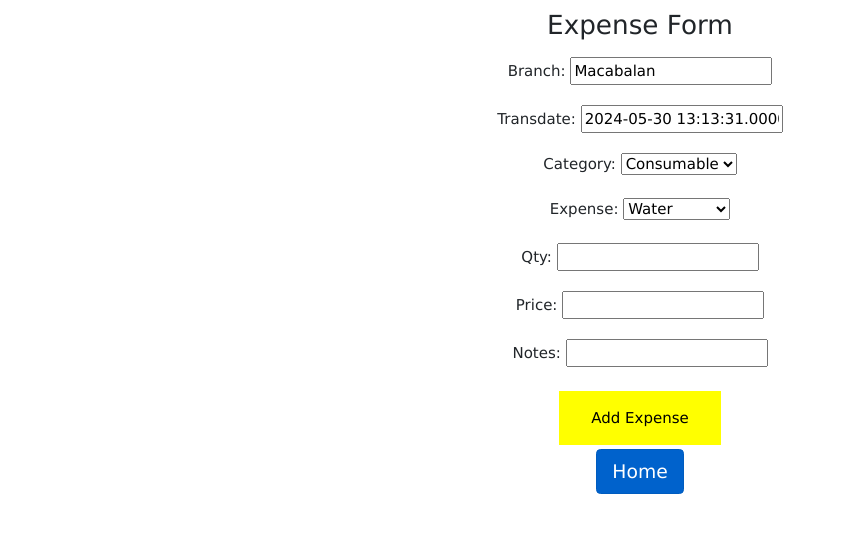
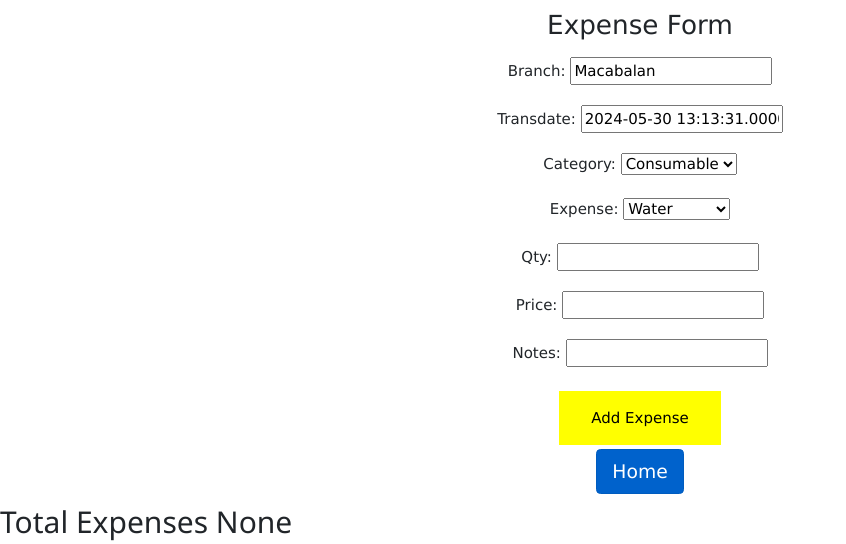
Before and after one commit to Jijiluzana225/lugawan, a Django app: page /expense/ in a window 1280 px wide. Shown: the top 544 px of the page, without its empty margins (0-846 px from the left). Run offline with Django 5.2, Linux system fonts and the light colour scheme; data that the repository does not hold is empty; some libraries are stand-ins or nearby versions.

Commit message:
Update expenseform.html
sss

```diff
--- a/lugawan/templates/expenseform.html
+++ b/lugawan/templates/expenseform.html
@@ -39,8 +39,9 @@ input[type=button], input[type=submit], input[type=reset] {
     </form>
      <a href="{% url 'index' %}" class="btn btn-primary btn-lg active" role="button" aria-pressed="true">Home</a>
   </div>
+    <div>
+         <h2 stye="margin-top:50px"> Total Expenses {{totalexpense}} </h2>
     </div>
-
     <div class="table container text-center"  style=margin-top:50px >
  <table class="table-responsive" style="overflow-x:auto;height:400px;">
   <thead class="thead-dark">
```
